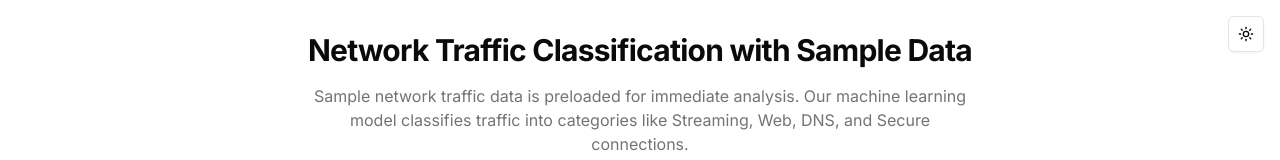
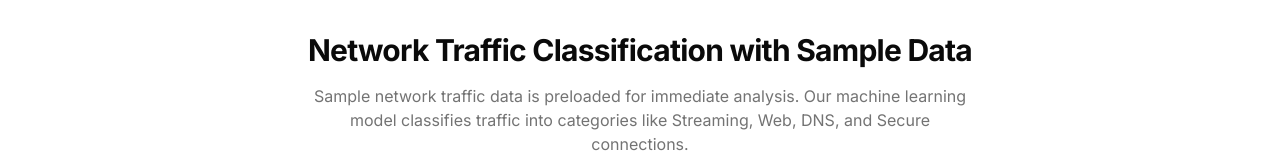
Before and after one commit to poke-key/ML-network-traffic-classifier-model, a Next.js app in the folder network-traffic-classifier-web/: page / in a window 1280 px wide. Shown: the top 160 px of the page. Built offline with nearby package versions, Linux system fonts and the light colour scheme.

Commit message:
removed theme toggle again

```diff
--- a/network-traffic-classifier-web/src/app/layout.tsx
+++ b/network-traffic-classifier-web/src/app/layout.tsx
@@ -21,7 +21,7 @@
         <ThemeProvider
           attribute="class"
           defaultTheme="light"
-          enableSystem={true}
+          enableSystem={false}
           disableTransitionOnChange
         >
           {children}
--- a/network-traffic-classifier-web/src/app/page.tsx
+++ b/network-traffic-classifier-web/src/app/page.tsx
@@ -5,7 +5,7 @@
 import { BarChart, Bar, XAxis, YAxis, CartesianGrid, Tooltip, ResponsiveContainer, Cell } from 'recharts';
 import { Upload, FileText, X, CheckCircle, Network, BarChart3, FileSpreadsheet } from 'lucide-react';
 
-import { ThemeToggle } from "@/components/theme-toggle";
+
 import { Button } from "@/components/ui/button";
 import { Card, CardContent, CardDescription, CardHeader, CardTitle } from "@/components/ui/card";
 import { Badge } from "@/components/ui/badge";
@@ -172,10 +172,7 @@
 
   return (
     <div className="min-h-screen bg-background">
-      {/* Theme Toggle - Positioned in top right */}
-      <div className="fixed top-4 right-4 z-50">
-        <ThemeToggle />
-      </div>
+
 
       {/* Main Content */}
       <main className="max-w-7xl mx-auto px-4 py-8 space-y-8">
--- a/network-traffic-classifier-web/src/components/theme-toggle.tsx
+++ /dev/null
@@ -1,40 +0,0 @@
-"use client"
-
-import * as React from "react"
-import { Moon, Sun } from "lucide-react"
-import { useTheme } from "next-themes"
-
-import { Button } from "@/components/ui/button"
-import {
-  DropdownMenu,
-  DropdownMenuContent,
-  DropdownMenuItem,
-  DropdownMenuTrigger,
-} from "@/components/ui/dropdown-menu"
-
-export function ThemeToggle() {
-  const { setTheme } = useTheme()
-
-  return (
-    <DropdownMenu>
-      <DropdownMenuTrigger asChild>
-        <Button variant="outline" size="icon">
-          <Sun className="h-[1.2rem] w-[1.2rem] rotate-0 scale-100 transition-all dark:-rotate-90 dark:scale-0" />
-          <Moon className="absolute h-[1.2rem] w-[1.2rem] rotate-90 scale-0 transition-all dark:rotate-0 dark:scale-100" />
-          <span className="sr-only">Toggle theme</span>
-        </Button>
-      </DropdownMenuTrigger>
-      <DropdownMenuContent align="end">
-        <DropdownMenuItem onClick={() => setTheme("light")}>
-          Light
-        </DropdownMenuItem>
-        <DropdownMenuItem onClick={() => setTheme("dark")}>
-          Dark
-        </DropdownMenuItem>
-        <DropdownMenuItem onClick={() => setTheme("system")}>
-          System
-        </DropdownMenuItem>
-      </DropdownMenuContent>
-    </DropdownMenu>
-  )
-}
```
